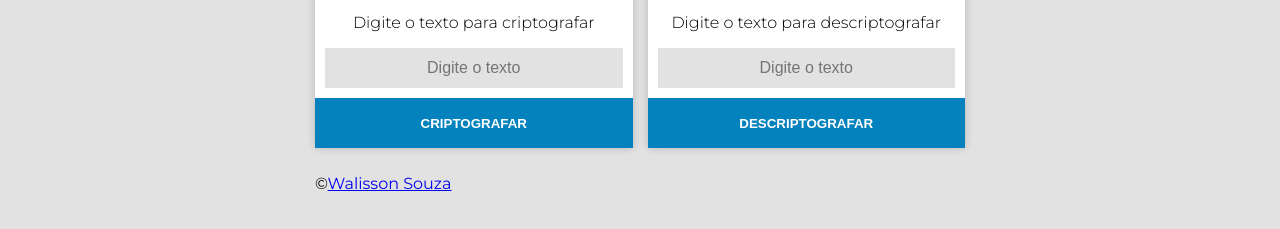
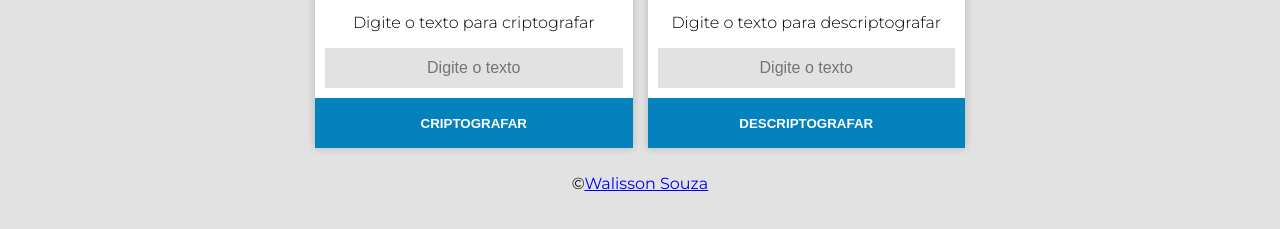
Before and after one commit to walisson27/Criptografando-Descriptografando, a plain HTML site: page index.html in a window 1280 px wide. Shown: the part 147-376 px from the top of the page. Drawn offline with nearby package versions, Linux system fonts and the light colour scheme.

Commit message:
Update style.css

```diff
--- a/assets/css/style.css
+++ b/assets/css/style.css
@@ -105,6 +105,12 @@ input[type="submit"] {
     color: #f00;
 }
 
+footer{
+    display: flex;
+    justify-content: center;
+    align-items: flex-end;
+}
+
 @media (max-width: 700px) {
     .form-box {
         width: 100%;
```
